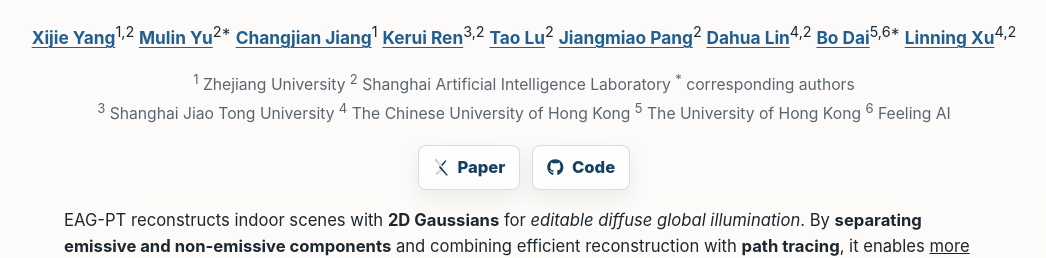
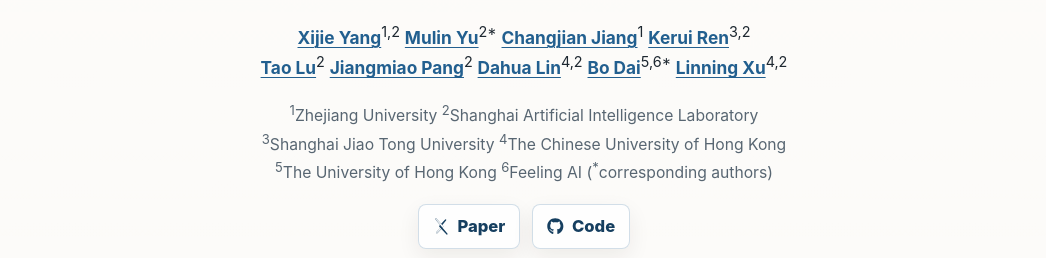
Before and after one commit to EAG-PT/EAG-PT.github.io, a React (Vite) app: page / in a window 1280 px wide. Shown: the part 308-566 px from the top of the page, without its empty margins (116-1162 px from the left). Built offline with nearby package versions, Linux system fonts and the light colour scheme.

Commit message:
better authors

```diff
--- a/src/App.jsx
+++ b/src/App.jsx
@@ -56,7 +56,8 @@ function App() {
         <a href="https://cskrren.github.io/" title="任柯睿">
           Kerui Ren
         </a>
-        <sup>3,2</sup>{" "}
+        <sup>3,2</sup>
+        <br />
         <a href="https://inspirelt.github.io/" title="鲁涛">
           Tao Lu
         </a>
@@ -78,13 +79,25 @@ function App() {
         </a>
         <sup>4,2</sup>
       </p>
-      <p className="affiliations">
+      {/* <p className="affiliations">
         <sup>1</sup> Zhejiang University <sup>2</sup> Shanghai Artificial
         Intelligence Laboratory <sup>*</sup> corresponding authors
         <br />
         <sup>3</sup> Shanghai Jiao Tong University <sup>4</sup> The Chinese
         University of Hong Kong <sup>5</sup> The University of Hong Kong{" "}
         <sup>6</sup> Feeling AI
+      </p> */}
+      <p className="affiliations">
+        {/* <sup>*</sup> corresponding authors */}
+        {/* <br /> */}
+        <sup>1</sup>Zhejiang University <sup>2</sup>Shanghai Artificial
+        Intelligence Laboratory
+        <br />
+        <sup>3</sup>Shanghai Jiao Tong University <sup>4</sup>The Chinese
+        University of Hong Kong
+        <br />
+        <sup>5</sup>The University of Hong Kong <sup>6</sup>Feeling AI (
+        <sup>*</sup>corresponding authors)
       </p>
       <p className="links">
         <a
```
